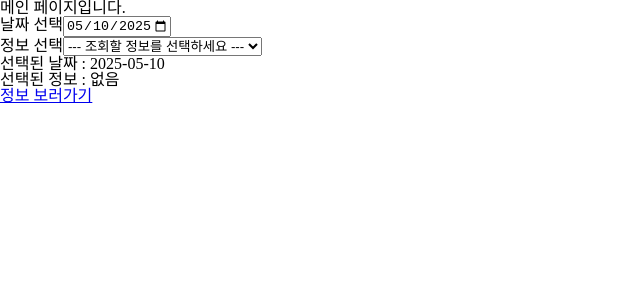
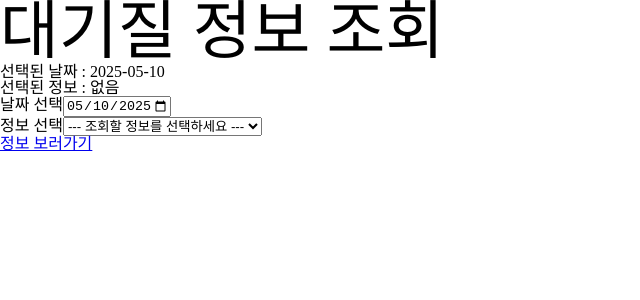
Before and after one commit to GALBICCIM/dust-info, a React (Vite) app: page / in a window 1280 px wide. Shown: the top 300 px of the page, without its empty margins (0-640 px from the left). Built offline with nearby package versions, Linux system fonts and the light colour scheme; no server answers.

Commit message:
style: Add favicon.ico and basic styling

```diff
--- a/index.html
+++ b/index.html
@@ -3,7 +3,7 @@
 	<head>
 		<meta charset="UTF-8" />
 		<meta name="viewport" content="width=device-width, initial-scale=1.0" />
-
+		<link rel="icon" href="public/favicon.ico" />
 		<title>Dust App</title>
 	</head>
 	<body>
--- a/src/pages/Home.tsx
+++ b/src/pages/Home.tsx
@@ -3,6 +3,8 @@ import React, { useState } from "react";
 import { Link } from "react-router-dom";
 
 import { getTodayDate } from "utils";
+
+import * as Style from "styles/Home.styled";
 
 const Home: React.FC = () => {
 	const today = getTodayDate();
@@ -18,16 +20,18 @@ const Home: React.FC = () => {
 	};
 
 	return (
-		<div>
-			<h1>메인 페이지입니다.</h1>
+		<Style.Container>
+			<Style.Text size={4}>대기질 정보 조회</Style.Text>
+
+			<h2>선택된 날짜 : {searchDate || "없음"}</h2>
+			<h2>선택된 정보 : {selectedInfo || "없음"}</h2>
 
 			<div>
-				<label>
+				<div>
 					날짜 선택
 					<input type="date" value={searchDate} onChange={onChangeDate} max={today} />
-				</label>
-				<br />
-				<label>
+				</div>
+				<div>
 					정보 선택
 					<select value={selectedInfo} onChange={onChangeInfo}>
 						<option value="">--- 조회할 정보를 선택하세요 ---</option>
@@ -35,16 +39,13 @@ const Home: React.FC = () => {
 						<option value="PM25">초미세먼지</option>
 						<option value="O3">오존</option>
 					</select>
-				</label>
+				</div>
 			</div>
-
-			<h2>선택된 날짜 : {searchDate || "없음"}</h2>
-			<h2>선택된 정보 : {selectedInfo || "없음"}</h2>
 
 			<Link to={"/info"} state={{ searchDate, selectedInfo }}>
 				정보 보러가기
 			</Link>
-		</div>
+		</Style.Container>
 	);
 };
 
--- /dev/null
+++ b/src/styles/Home.styled.ts
@@ -0,0 +1,12 @@
+import styled from "styled-components";
+
+import type { HomeStyleProps } from "types/Style.type";
+
+export const Container = styled.div`
+	display: flex;
+	flex-direction: column;
+`;
+
+export const Text = styled.p<HomeStyleProps>`
+	font-size: ${({ size }) => size || 1}rem;
+`;
--- /dev/null
+++ b/src/types/Style.type.ts
@@ -0,0 +1,3 @@
+export interface HomeStyleProps {
+	size?: number;
+}
```
Also changed, not shown: 1 other file (tests, documents, lock files or other folders).
